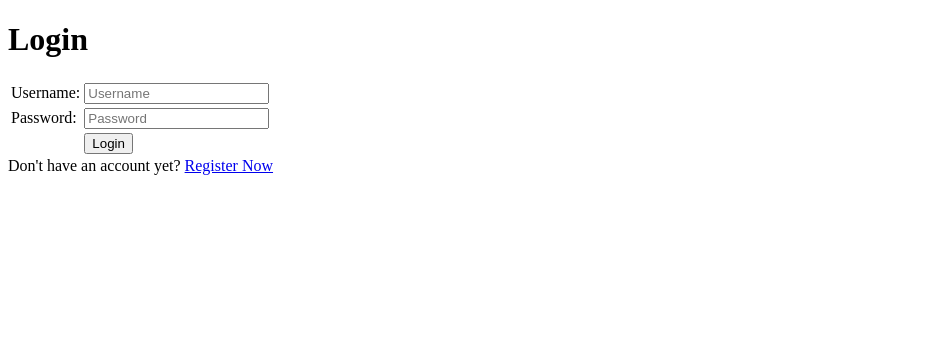
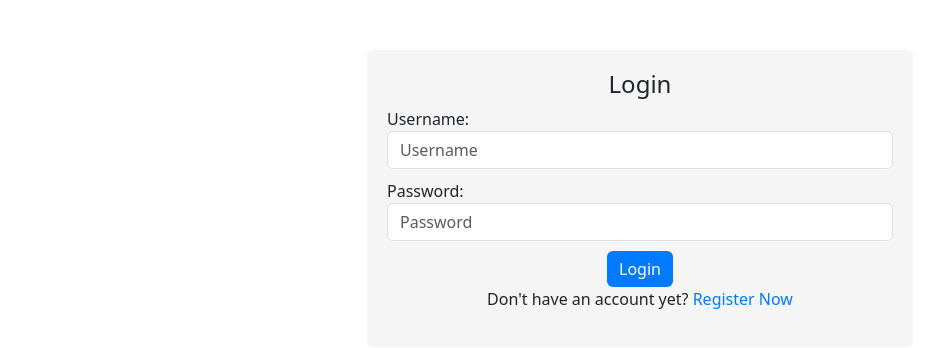
Before and after one commit to AlifaMuhammad/stock, a Django app: page /login/ in a window 1280 px wide. Shown: the top 348 px of the page, without its empty margins (0-948 px from the left). Run offline with Django 4.2, Linux system fonts and the light colour scheme.

Commit message:
menyelesaikan tugas 5

```diff
--- a/main/templates/login.html
+++ b/main/templates/login.html
@@ -5,41 +5,75 @@
 {% endblock meta %}
 
 {% block content %}
-
-<div class = "login">
-
-    <h1>Login</h1>
+<div class="container">
+    <div class="row justify-content-center">
+        <div class="col-md-6">
+            <div class="login-form">
+                <h1 class="text-center">Login</h1>
 
                 <form method="POST" action="">
                     {% csrf_token %}
-        <table>
-            <tr>
-                <td>Username: </td>
-                <td><input type="text" name="username" placeholder="Username" class="form-control"></td>
-            </tr>
+                    <div class="form-group">
+                        <label for="username">Username:</label>
+                        <input type="text" name="username" id="username" placeholder="Username" class="form-control">
+                    </div>
 
-            <tr>
-                <td>Password: </td>
-                <td><input type="password" name="password" placeholder="Password" class="form-control"></td>
-            </tr>
+                    <div class="form-group">
+                        <label for="password">Password:</label>
+                        <input type="password" name="password" id="password" placeholder="Password" class="form-control">
+                    </div>
 
-            <tr>
-                <td></td>
-                <td><input class="btn login_btn" type="submit" value="Login"></td>
-            </tr>
-        </table>
+                    <div class="form-group text-center">
+                        <input class="btn btn-primary" type="submit" value="Login">
+                    </div>
                 </form>
 
                 {% if messages %}
-        <ul>
+                    <ul class="alert alert-danger">
                         {% for message in messages %}
                             <li>{{ message }}</li>
                         {% endfor %}
                     </ul>
                 {% endif %}
 
-    Don't have an account yet? <a href="{% url 'main:register' %}">Register Now</a>
-
+                <p class="text-center">Don't have an account yet? <a href="{% url 'main:register' %}">Register Now</a></p>
+            </div>
+        </div>
+    </div>
 </div>
 
+<style>
+    .login-form {
+        background-color: #f5f5f5;
+        padding: 20px;
+        border-radius: 5px;
+        margin-top: 50px;
+    }
+
+    .login-form h1 {
+        font-size: 24px;
+    }
+
+    .form-control {
+        margin-bottom: 10px;
+    }
+
+    .btn-primary {
+        background-color: #007bff;
+        border: none;
+    }
+
+    .btn-primary:hover {
+        background-color: #0056b3;
+    }
+
+    a {
+        color: #007bff;
+        text-decoration: none;
+    }
+
+    a:hover {
+        text-decoration: underline;
+    }
+</style>
 {% endblock content %}
--- a/main/urls.py
+++ b/main/urls.py
@@ -7,6 +7,8 @@ from main.views import show_main, create_product, show_xml, show_json, show_xml_
 from main.views import register
 from main.views import login_user
 from main.views import logout_user
+from main.views import edit_product
+from main.views import delete_product
 
 app_name = 'main'
 
@@ -20,4 +22,6 @@ urlpatterns = [
     path('register/', register, name='register'),
     path('login/', login_user, name='login'),
     path('logout/', logout_user, name='logout'),
+    path('edit-product/<int:id>', edit_product, name='edit_product'),
+    path('delete/<int:id>', delete_product, name='delete_product'),
 ]
--- a/main/views.py
+++ b/main/views.py
@@ -89,3 +89,26 @@ def logout_user(request):
     response = HttpResponseRedirect(reverse('main:login'))
     response.delete_cookie('last_login')
     return response
+
+def edit_product(request, id):
+    # Get product berdasarkan ID
+    product = Product.objects.get(pk = id)
+
+    # Set product sebagai instance dari form
+    form = ProductForm(request.POST or None, instance=product)
+
+    if form.is_valid() and request.method == "POST":
+        # Simpan form dan kembali ke halaman awal
+        form.save()
+        return HttpResponseRedirect(reverse('main:show_main'))
+
+    context = {'form': form}
+    return render(request, "edit_product.html", context)
+
+def delete_product(request, id):
+    # Get data berdasarkan ID
+    product = Product.objects.get(pk = id)
+    # Hapus data
+    product.delete()
+    # Kembali ke halaman awal
+    return HttpResponseRedirect(reverse('main:show_main'))
--- a/templates/base.html
+++ b/templates/base.html
@@ -2,13 +2,14 @@
 <!DOCTYPE html>
 <html lang="en">
     <head>
-        <meta charset="UTF-8" />
-        <meta
-            name="viewport"
-            content="width=device-width, initial-scale=1.0"
-        />
         {% block meta %}
+            <meta charset="UTF-8" />
+            <meta name="viewport" content="width=device-width, initial-scale=1">
         {% endblock meta %}
+        <link href="https://cdn.jsdelivr.net/npm/bootstrap@5.3.2/dist/css/bootstrap.min.css" rel="stylesheet" integrity="sha384-T3c6CoIi6uLrA9TneNEoa7RxnatzjcDSCmG1MXxSR1GAsXEV/Dwwykc2MPK8M2HN" crossorigin="anonymous">
+        <script src="https://code.jquery.com/jquery-3.6.0.min.js" integrity="sha384-KyZXEAg3QhqLMpG8r+J4jsl5c9zdLKaUk5Ae5f5b1bw6AUn5f5v8FZJoMxm6f5cH1" crossorigin="anonymous"></script>
+        <script src="https://cdn.jsdelivr.net/npm/@popperjs/core@2.11.8/dist/umd/popper.min.js" integrity="sha384-I7E8VVD/ismYTF4hNIPjVp/Zjvgyol6VFvRkX/vR+Vc4jQkC+hVqc2pM8ODewa9r" crossorigin="anonymous"></script>
+        <script src="https://cdn.jsdelivr.net/npm/bootstrap@5.3.2/dist/js/bootstrap.min.js" integrity="sha384-BBtl+eGJRgqQAUMxJ7pMwbEyER4l1g+O15P+16Ep7Q9Q+zqX6gSbd85u4mG4QzX+" crossorigin="anonymous"></script>
     </head>
 
     <body>
```
Also changed, not shown: main/templates/edit_product.html (added, +22 -0 lines), main/templates/main.html (+50 -16 lines), README.md. Lines whose indentation alone changed are shown as unchanged.
